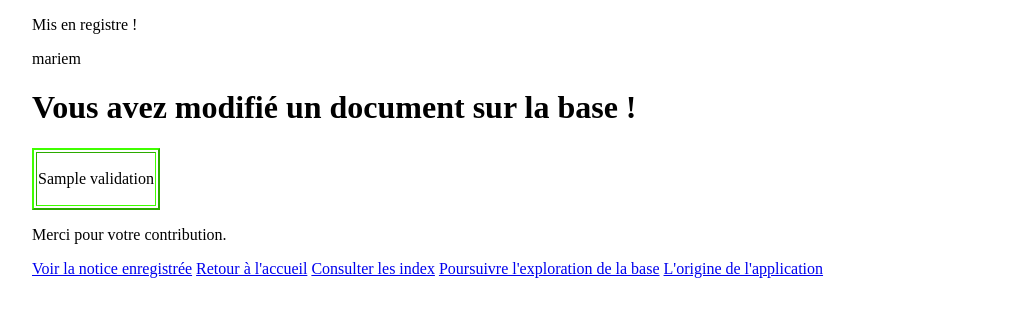
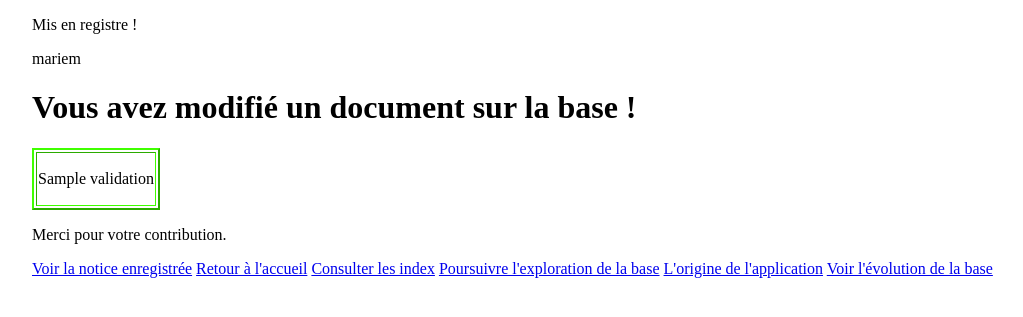
Before and after one commit to Marie-TNAH/Devoir_Python_2021, a Flask app: template Mis en registre !/application/templates/pages/validation_modification.html in a window 1280 px wide. Shown: the top 317 px of the page, without its empty margins (93-1116 px from the left). Run offline with Flask 2, Linux system fonts and the light colour scheme; a user stored in the database is signed in; data comes from the database, SQL or seed files in the repository; the template is opened without the code that fills it: values that come from a table or form of the project are taken from there, most other values are stand-ins (such as "Sample title", 1, 10 or a date in 2020).

Commit message:
Update validation_modification.html

```diff
--- a/Mis en registre !/application/templates/pages/validation_modification.html
+++ b/Mis en registre !/application/templates/pages/validation_modification.html
@@ -21,7 +21,7 @@
 </table>
         <p>Merci pour votre contribution.</p>
 
-    <p><a href="{{url_for('enregistrement', enregistrement_id=enregistrement.enregistrement_id)}}">Voir la notice enregistrée</a> <a href="{{url_for('accueil')}}">Retour à l'accueil</a> <a href="{{url_for('index')}}">Consulter les index</a> <a href="{{url_for('decouvrir')}}">Poursuivre l'exploration de la base</a> <a href="{{url_for('presentation')}}">L'origine de l'application</a></p>
+    <p><a href="{{url_for('enregistrement', enregistrement_id=enregistrement.enregistrement_id)}}">Voir la notice enregistrée</a> <a href="{{url_for('accueil')}}">Retour à l'accueil</a> <a href="{{url_for('index')}}">Consulter les index</a> <a href="{{url_for('decouvrir')}}">Poursuivre l'exploration de la base</a> <a href="{{url_for('presentation')}}">L'origine de l'application</a> {% if current_user.is_authenticated %}<a href="{{url_for('fonctionnement')}}">Voir l'évolution de la base</a>{% endif %}</p>
 </div>
 </body>
 </html>
```
